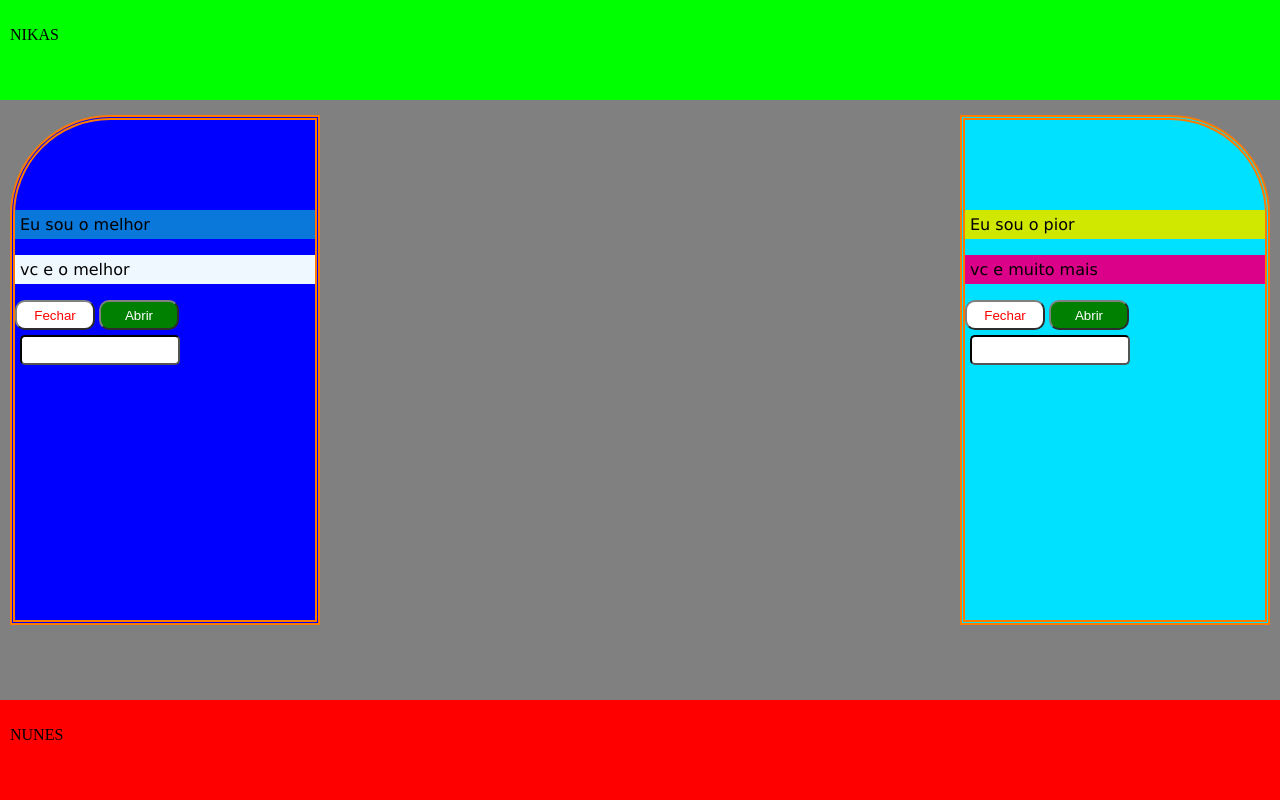
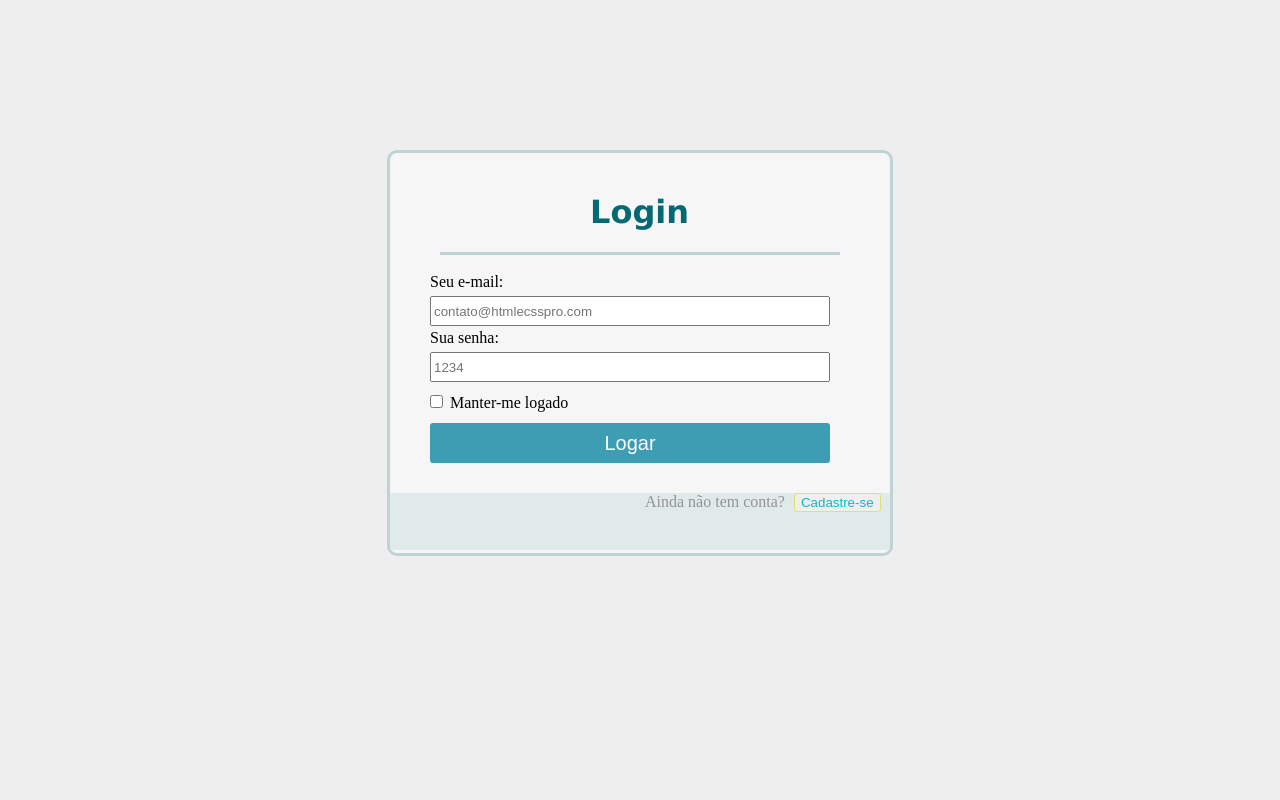
Before and after one commit to nikolasnunesbrito/htmll, a plain HTML site: page index.html in a window 1280 px wide. Drawn offline with Linux system fonts and the light colour scheme.

Commit message:
Merge branch 'main' of https://github.com/nikolasnunesbrito/htmll

```diff
--- a/index.html
+++ b/index.html
@@ -3,27 +3,27 @@
       <link rel="stylesheet" href="mystyle.css">
     </head>
     <body>
-      <footer>
-      <div  id="hederTop">
-        <p>NIKAS</p>
+      <div class="div-pai">
+       <div id="div-title">
+       <H1>Login</h1> </div> <br>
+        <label class="label">Seu e-mail:</label>
+        <input class="btns" type="text" placeholder="contato@htmlecsspro.com"> <br>
+        <label class="label">Sua senha:</label>
+        <input class="btns"  type="password" placeholder="1234" > <br>
+        <input class="manter-me-logado" type="checkbox">
+        <label> Manter-me logado</label> <br>
+        <input class="btn-logar" type="button" value="Logar">
+        <div class="div-bottom">
+
+          <label class="label-cadastre-se" >Ainda não tem conta?</label>
+          <input class="btn-cadastre-se" type="button" value="Cadastre-se">
+
+        </div>
       </div>
-     <div id="hederBottom">
-       <p >NUNES</p>
-     </div>
-      <div id="hederLeft">
-        <p class="Ptext1"> Eu sou o melhor</p>
-        <p class="Ptext2">vc e o melhor</p>
-        <input class="btn1" type="button" value="Fechar" />
-       <input class="btn2" type="button" value="Abrir"/>  <br>
-       <input class="txtBox" type="text" />
-      </div>
-      <div id="hederRight">
-        <p class="Ptext3">Eu sou o pior</p>
-        <p class="Ptext4">vc e muito mais </p>
 
-      <input class="btn1" type="button" value="Fechar" />
-      <input class="btn2" type="button" value="Abrir"/>  <br>
-      <input class="txtBox" type="text" />
-      </footer>
+
+
+       <footer>
+       </footer>
     </body>
  </html>
--- a/mystyle.css
+++ b/mystyle.css
@@ -1,93 +1,74 @@
 html{
-    background-color: gray;
+    background-color: rgb(238, 238, 238);
 }
 body{
     margin: 0;
     padding: 0;
-    border: 5px;
 }
-#hederTop{
+.btns{
+    height: 30px;
+    width: 400px;
+    margin-left: 40px;
+    margin-top: 5px;
+    margin-bottom: 3px ;
+}
+.label{
+    margin-left: 40px;
+}
+.btn-logar{
+    margin-left: 40px;
+    width: 400px;
+    height: 40px;
+    margin-top:10px ;
+    color: rgb(255,253,252);
+    background-color: rgb(61,157,179);
+    font-size: 20px;
+    border-radius: 3px;
+    border: solid rgb(61,157,179);
+}
+.manter-me-logado{
+    margin-left: 40px;
+    margin-top: 10px;
+    margin-bottom: 5px;
+}
+.btn-cadastre-se{
+    border-radius: 3px;
+    border: 1px solid rgb(220,227,117);
 
-    background-color: rgb(0, 255, 0);
-     height: 100px;
-     width: 100%;
-     position: absolute ;
+    color: rgb(12,185,200);
+
 }
-#hedertop p{
-    padding: 10px;
+.label-cadastre-se{
+    margin-left: 250px;
+    padding: 5px;
+    color: rgb(148,147,147);
 }
-#hederBottom{
-    background-color: rgb(255, 0, 0);
-     height: 100px;
-     width: 100%;
-     position: absolute;
-     bottom: 0 ;
+.div-bottom{
+    bottom: 0;
+    background-color: rgb(225, 234,235);
+    width: 500px;
+    height: 57px;
+    margin-top: 30px;
 }
-#hederBottom p{
-    padding: 10;
+#div-title{
+    background-color: rgb(246, 246, 246);
+    margin-top:40px;
+    margin-left: 50px;
+    margin-right: 50px;
+    border-bottom:3px solid rgb(191,211,213);
 }
-#hederLeft{
-    background-color: rgb(0, 0, 255);
-    height: 500px;
-     width: 300px;
-     margin: 115;
-      float: left;
-      margin-left: 10 ;
-      border: 5px double rgb(255, 123, 0);
-      border-top-left-radius: 100px ;
+#div-title h1{
+    color: rgb(4,105,116);
+    margin-left: 150px;
+     font-family: Verdana, Geneva, Tahoma, sans-serif ;
 }
-.Ptext1{
-    margin-top: 90px ;
-    padding: 5px;
-    background-color: rgb(9, 120, 218);
-    font-family: Verdana, Geneva, Tahoma, sans-serif;
+.div-pai{
+    background-color: rgb(246, 246, 246);
+    margin: 0 auto;
+    width: 500px;
+    height: 400px;
+    border-radius:10px;
+    margin-top: 150px;
+    margin-bottom: 125;
+    border: 3px solid rgb(191, 211, 213);
 }
-.Ptext2{
-    padding: 5px;
-    background-color: rgb(240, 248, 255);
-    font-family: Verdana, Geneva, Tahoma, sans-serif;
-}
-#hederRight{
-    background-color: rgb(0, 225, 255);
-    height: 500px;
-     width: 300px;
-     margin-top: 115px;
-     float: right;
-     margin-right: 10px;
-     border: 5px double rgb(255, 123, 0);
-     border-top-right-radius: 100px ;
-}
-.Ptext3{
-    margin-top: 90px;
-    padding: 5px;
-    background-color: rgb(208, 231, 0);
-    font-family: Verdana, Geneva, Tahoma, sans-serif;
-}
-.Ptext4{
-    padding: 5px;
-    background-color: rgb(219, 1, 136);
-    font-family: Verdana, Geneva, Tahoma, sans-serif;
-}
-.btn1{
-    width: 80px;
-    height: 30px;
-    color: rgb(255, 0, 0);
-    background-color: rgb(255, 255, 255);
-    border-radius: 10px;
-    border-color: gray;
-}
-.btn2{
-    width: 80px;
-    height: 30px;
-    color: white;
-    background-color: green;
-    border-radius: 10px;
-    border-color: gray;
-}
-.txtBox{
-    width: 160px;
-    height: 30px;
-    border-radius: 5px;
-    border-color: rgb(0, 0, 0);
-    margin: 5px;
-}
```
